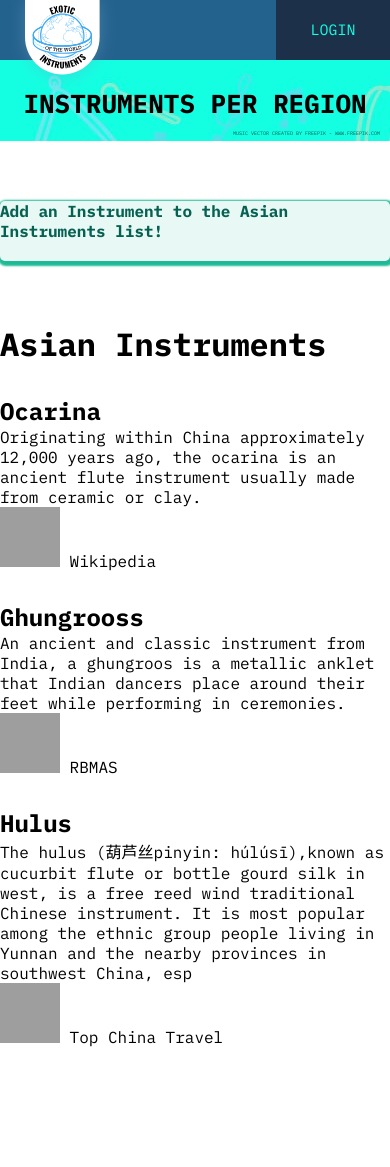
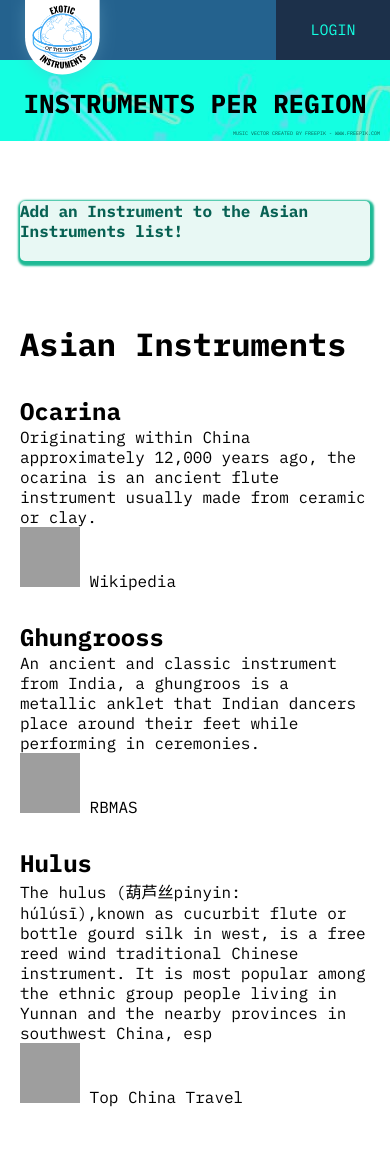
Before and after one commit to dani-santos-code/music_inventory, a Flask app: page /asia/ in a window 390 px wide. Before the commit the page ends 1047 px from the top, so only its background shows below. Run offline with Flask 2, Linux system fonts and the light colour scheme; grey boxes are pictures that could not be loaded.

Commit message:
Adds a container div to make it more responsive

```diff
--- a/static/css/styles.css
+++ b/static/css/styles.css
@@ -128,11 +128,18 @@ a:visited, a:hover, a:active, a:link {
 /* ===============================
           GRID LAYOUT
    =============================== */
+.container {
+  width: 100%;
+  max-width: 960px;
+  margin: 0 auto;
+  padding: 0 20px;
+}
 
 .grid {
   margin-top: 60px;
   display: grid;
-  grid-template-columns: 15% 15% 15%;
+  width: 100%;
+  grid-template-columns: 1fr 1fr 1fr;
   justify-content: center;
   grid-gap: 30px;
   margin-bottom: 60px;
@@ -143,7 +150,7 @@ a:visited, a:hover, a:active, a:link {
    =============================== */
 
 .grid_item {
-  margin-left: 10%;
+  /* margin-left: 10%; */
   width: 100%;
 }
 
@@ -209,15 +216,22 @@ a:visited, a:hover, a:active, a:link {
 @media (max-width: 950px) {
   .grid {
     display: grid;
-    grid-template-columns: 100%;
+    grid-template-columns: 1fr 1fr;
   }
   .region {
-    width: 262px;
+    width: 100%;
     height: 270px;
   }
 }
 
 /* Breakpoints for Small Screens */
+
+@media (max-width: 430px) {
+  .grid {
+    grid-template-columns: 1fr;
+  }
+}
+
 @media (max-width: 775px) {
   .logo_img {
     height: 90px;
--- a/templates/base.html
+++ b/templates/base.html
@@ -4,7 +4,7 @@
 		<!-- <link href='http://fonts.googleapis.com/css?family=Roboto:400,300,700' rel='stylesheet' type='text/css'> -->
 		<link rel="shortcut icon" href="{{ url_for('static', filename='favicon.ico') }}">
     <link rel="stylesheet"
-    href="/static/css/styles.css?q=1935753257"
+    href="/static/css/styles.css?q=1925753257"
     type="text/css" media="screen"
     charset="utf-8"/>
 		<link href="https://fonts.googleapis.com/css?family=IBM+Plex+Mono" rel="stylesheet">
@@ -46,9 +46,11 @@
 		    {% endif %}
 		  {% endwith %}
 		</div>
-		<div class="grid">
-			{% block content %}
-			{% endblock %}
-		</div>
+		<main class="container">
+			<div class="grid">
+				{% block content %}
+				{% endblock %}
+			</div>
+		</main>
 	</body>
 </html>
```
